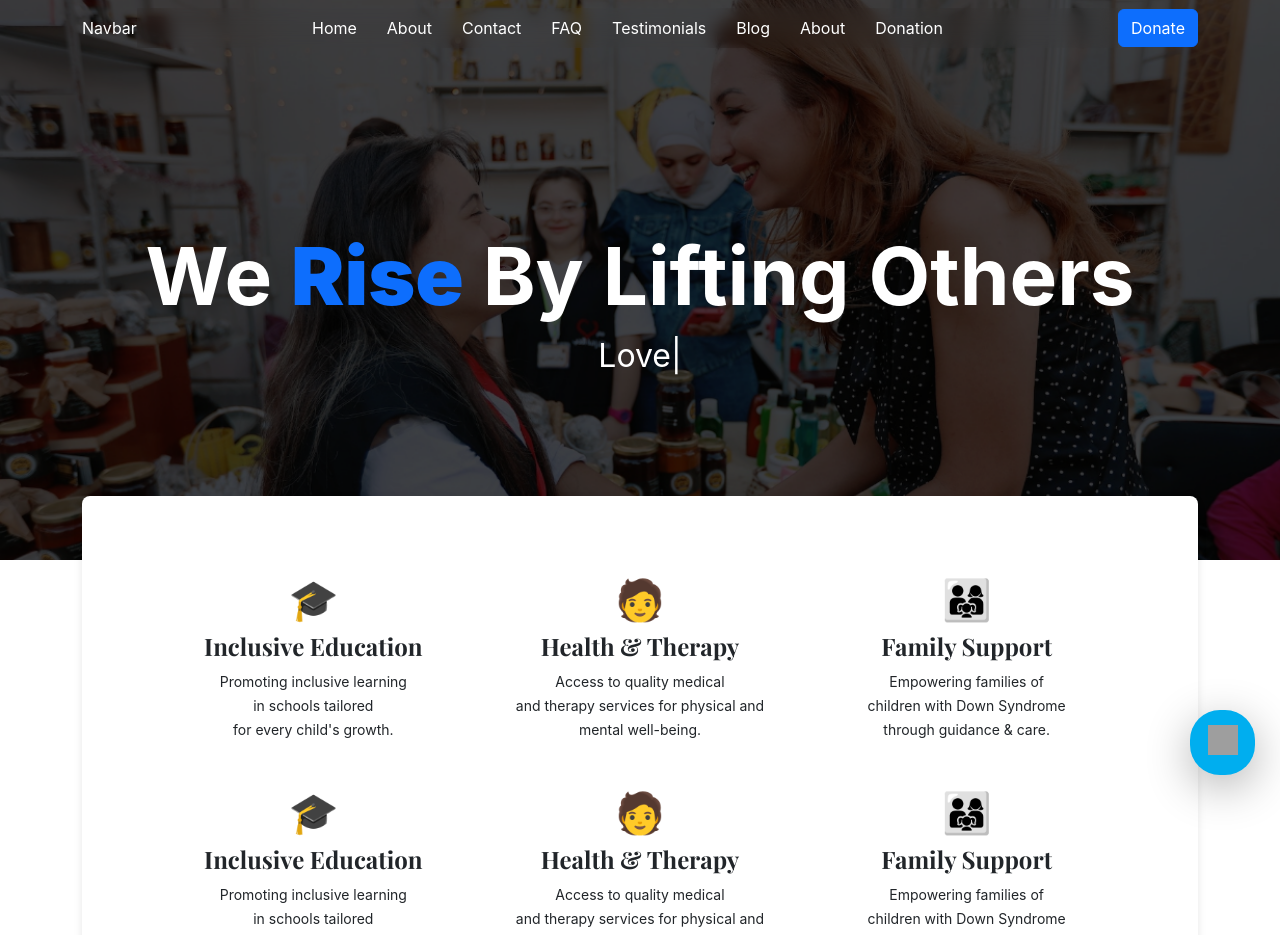
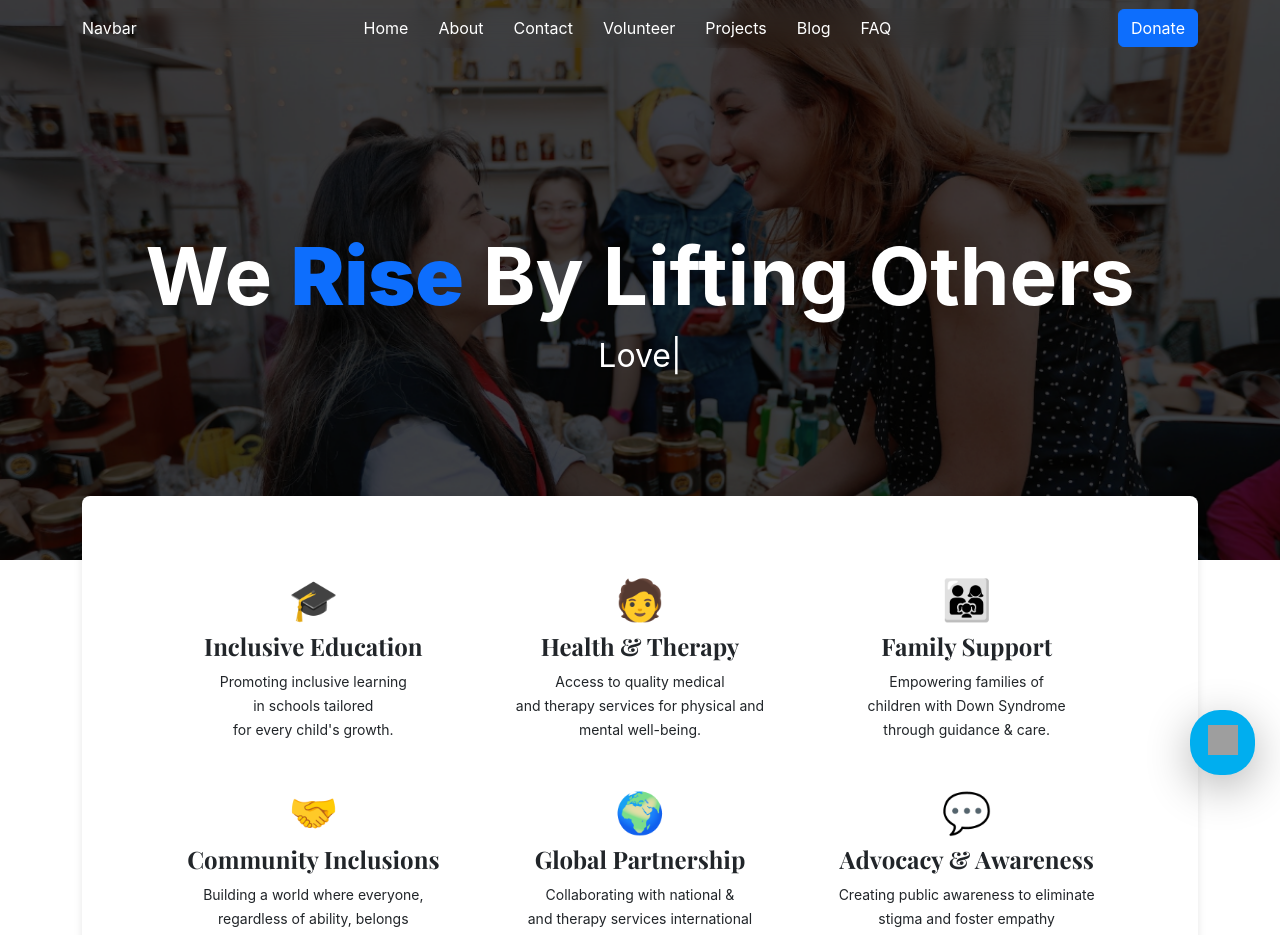
Before and after one commit to aridguy/downsyndromecare, a React (Create React App) app: page / in a window 1280 px wide. Shown: the top 935 px of the page. Built offline with nearby package versions, Linux system fonts and the light colour scheme; grey boxes are pictures that could not be loaded; a web font is replaced by a local one.

Commit message:
modified the home and about page of the application

```diff
--- a/src/components/Navbar.js
+++ b/src/components/Navbar.js
@@ -5,7 +5,7 @@ import { Link } from 'react-router-dom'
 const Navbar = () => {
   return (
     <nav
-    style={{ zIndex: '9999', position: 'fixed', top: 0, width: '100%' }}
+      style={{ zIndex: '9999', position: 'fixed', top: 0, width: '100%' }}
       className='navbar fixed navbar-expand-lg navbar-dark'
     >
       <div className='container'>
@@ -49,12 +49,12 @@ const Navbar = () => {
             </li>
             <li className='nav-item'>
               <Link className='nav-link' to='/faq'>
-                FAQ
+                Volunteer
               </Link>
             </li>
             <li className='nav-item'>
               <Link className='nav-link' to='/testimonial'>
-                Testimonials
+                Projects
               </Link>
             </li>
             <li className='nav-item'>
@@ -63,13 +63,8 @@ const Navbar = () => {
               </Link>
             </li>
             <li className='nav-item'>
-              <Link className='nav-link' to='/about'>
-                About
-              </Link>
-            </li>
-            <li className='nav-item'>
-              <Link className='nav-link' to='/donation'>
-                Donation
+              <Link className='nav-link' to='/faq'>
+                FAQ
               </Link>
             </li>
             {/* Donate button for mobile */}
--- a/src/routes/home/Home.js
+++ b/src/routes/home/Home.js
@@ -138,36 +138,34 @@ const Home = () => {
                   </div>
                   <div className='row mt-5'>
                     <div className='col-12 col-md-4 text-center'>
-                      <h1>🎓 </h1>
+                      <h1>🤝 </h1>
                       <h4 className='playfair-font fw-bolder'>
-                        Inclusive Education
+                        Community Inclusions
                       </h4>
                       <small>
-                        Promoting inclusive learning <br /> in schools tailored
-                        <br />
-                        for every child's growth.
+                        Building a world where everyone, <br /> regardless of
+                        ability, belongs
                       </small>
                     </div>
                     <div className='col-12 col-md-4 text-center'>
-                      <h1>🧑</h1>
+                      <h1>🌍 </h1>
                       <h4 className='playfair-font fw-bolder'>
-                        Health & Therapy
+                        Global Partnership
                       </h4>
                       <small>
-                        Access to quality medical <br /> and therapy services
-                        for physical and <br /> mental well-being.
+                        Collaborating with national &<br /> and therapy services
+                        international
+                        <br /> bodies for sustainable impacts
                       </small>
                     </div>
                     <div className='col-12 col-md-4 text-center'>
-                      <h1>👨‍👩‍👧</h1>
+                      <h1>💬</h1>
                       <h4 className='playfair-font fw-bolder'>
-                        Family Support
+                        Advocacy & Awareness
                       </h4>
                       <small>
-                        Empowering families of <br /> children with Down
-                        Syndrome
-                        <br />
-                        through guidance & care.
+                        Creating public awareness to eliminate <br /> stigma and foster
+                        empathy
                       </small>
                     </div>
                   </div>
--- a/src/routes/testimonial/Testimonial.js
+++ b/src/routes/projects/Projects.jsx
@@ -1,6 +1,6 @@
 import React from 'react'
 
-const Testimonial = () => {
+const Projects = () => {
   return (
     <div>
       testimonial
@@ -8,4 +8,4 @@ const Testimonial = () => {
   )
 }
 
-export default Testimonial
+export default Projects
```
